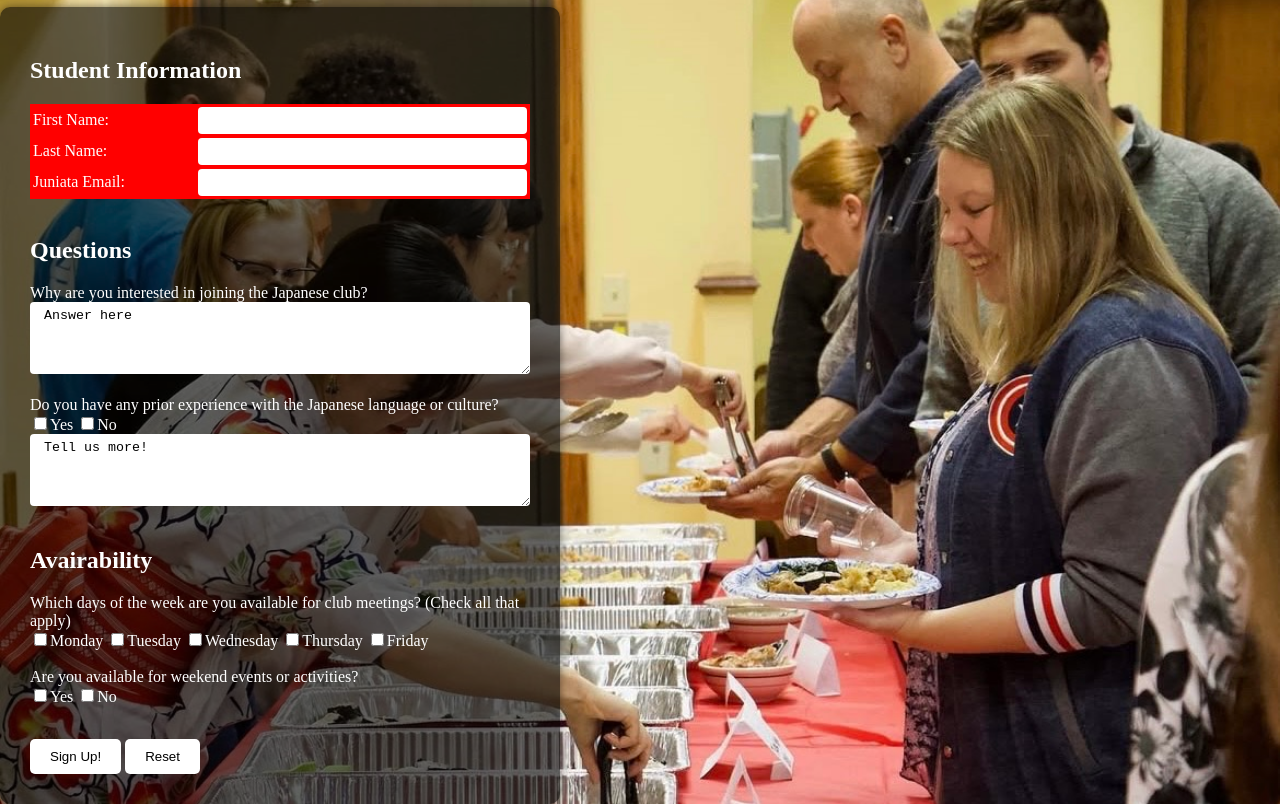
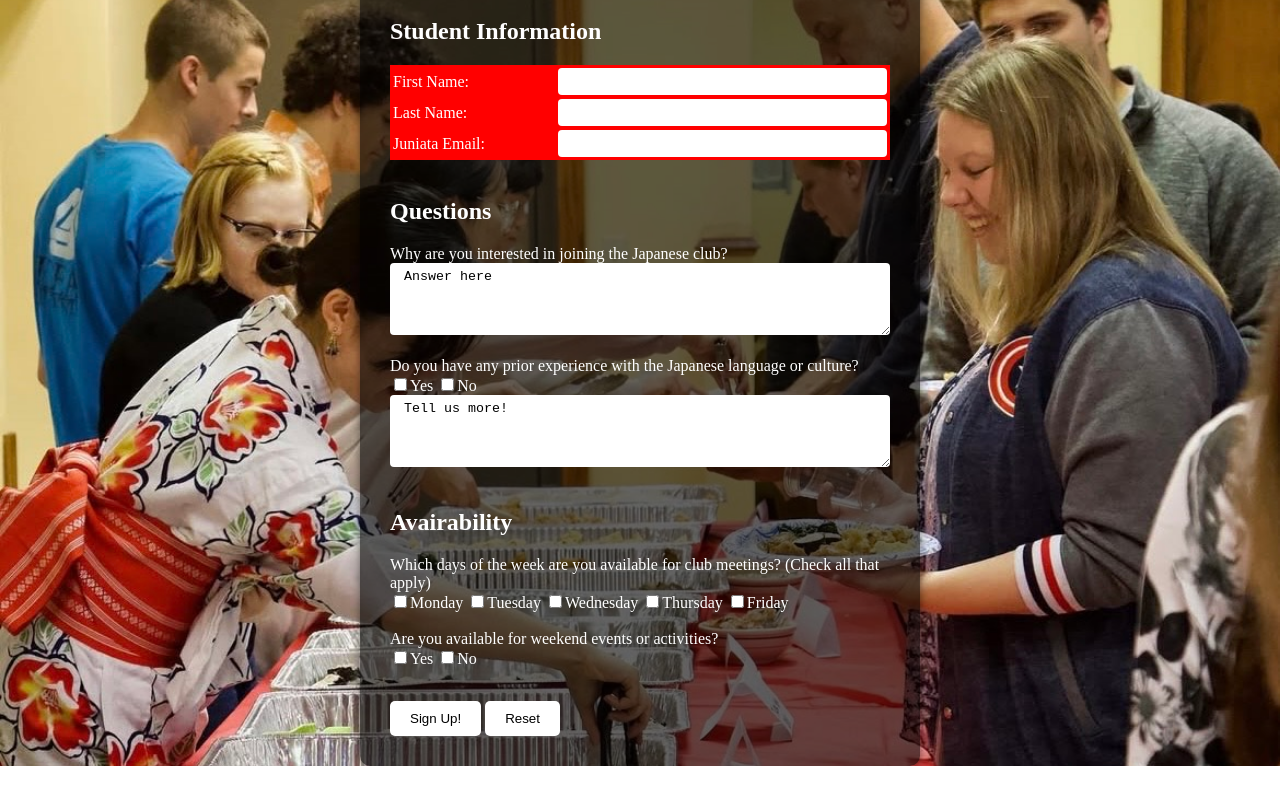
Before and after one commit to kakoiskoko89/kakoiskoko89.github.io, a plain HTML site: page Form.html in a window 1280 px wide. Shown: the part 73-877 px from the top of the page. After the commit the page ends 839 px from the top, so only its background shows below. Drawn offline with Linux system fonts and the light colour scheme.

Commit message:
push more content

```diff
--- a/css/styles.css
+++ b/css/styles.css
@@ -4,6 +4,10 @@ body {
     background-image: url("../images/IMG_2498.jpeg");
     background-size: cover;
     background-position: center;
+    width: 100%;
+    display: grid;
+    height: 100vh;
+    place-content: center;
 }
 
 .center-form {
```
Also changed, not shown: Form.html (indentation only).
